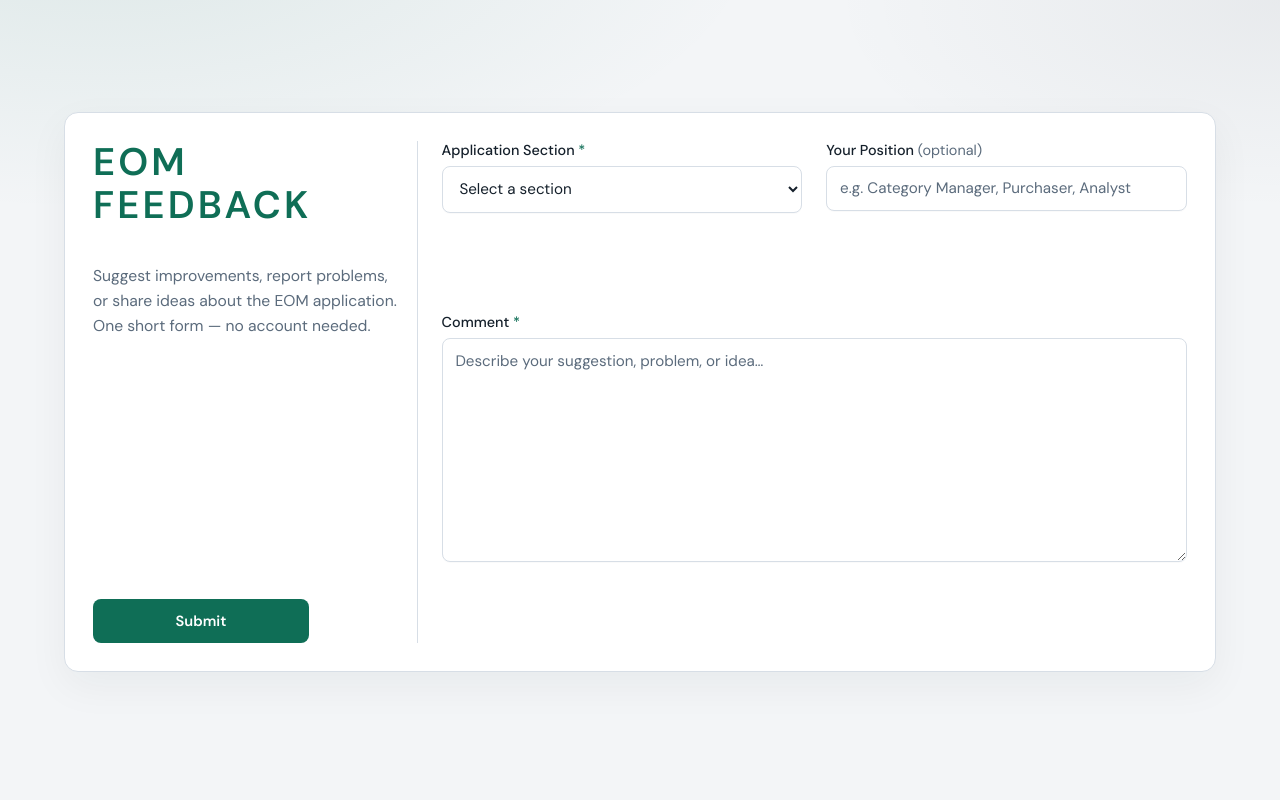
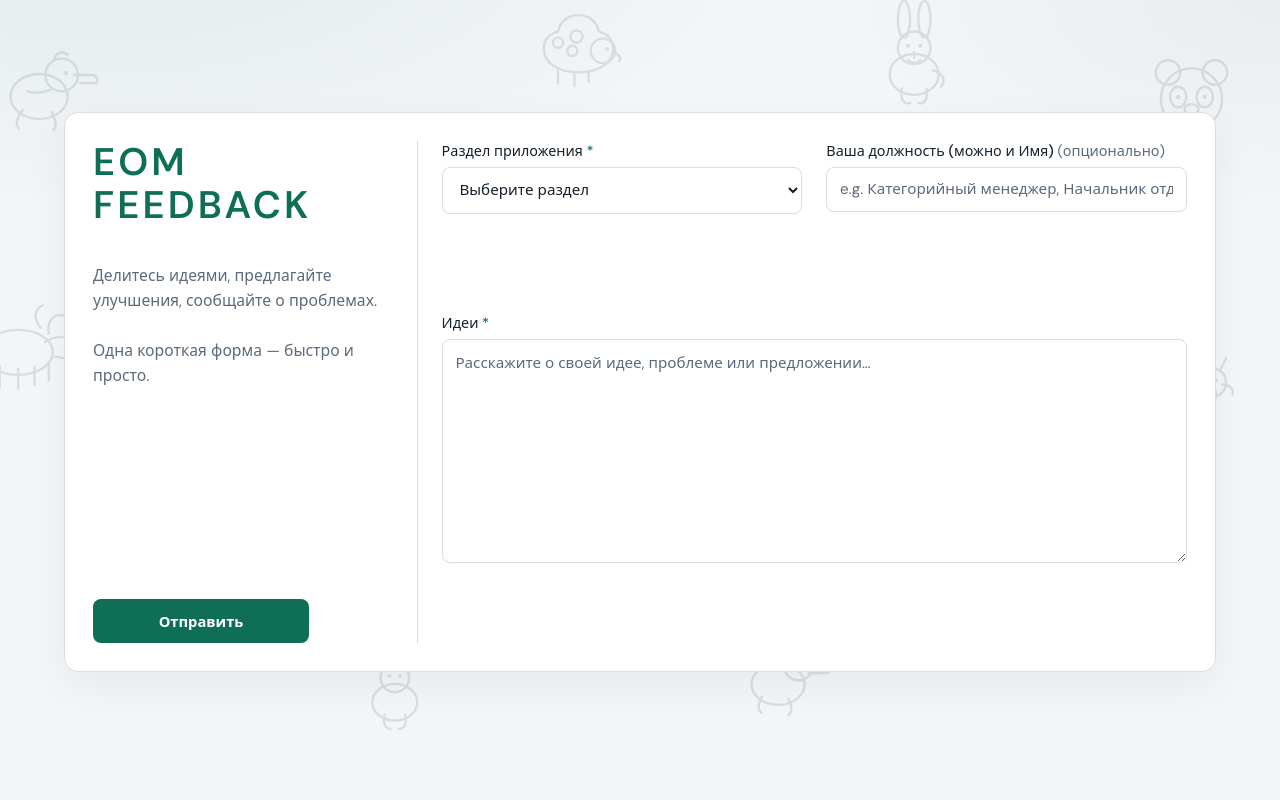
Before and after one commit to johngo5-beep/eom-feedback, a Flask app: page / in a window 1280 px wide. Run offline with Flask 3, Linux system fonts and the light colour scheme; some libraries are stand-ins or nearby versions.

Commit message:
russial UI, background with doodles

```diff
--- a/routes.py
+++ b/routes.py
@@ -7,11 +7,11 @@ from db import insert_feedback
 bp = Blueprint("main", __name__)
 
 APP_SECTIONS = (
-    "General",
-    "Entities",
-    "Matrices",
-    "Forecast",
-    "Integration to Core system",
+    "Общее",
+    "Сущности",
+    "Матрицы",
+    "Прогнозы",
+    "Результаты отпвляемые 1С",
 )
 
 COMMENT_MAX_LENGTH = 5000
--- a/static/styles.css
+++ b/static/styles.css
@@ -24,12 +24,26 @@ body {
 }
 
 body {
+  position: relative;
   font-family: var(--font);
   color: var(--ink);
   background:
-    radial-gradient(1200px 500px at 8% -8%, rgba(15, 110, 86, 0.09), transparent 55%),
-    radial-gradient(900px 420px at 100% 0%, rgba(21, 32, 43, 0.05), transparent 50%),
+    radial-gradient(1200px 500px at 8% -8%, rgba(15, 110, 86, 0.07), transparent 55%),
+    radial-gradient(900px 420px at 100% 0%, rgba(21, 32, 43, 0.04), transparent 50%),
     var(--bg);
+}
+
+/* Pale contour doodles behind the form — decorative only. */
+.bg-fun {
+  position: fixed;
+  inset: 0;
+  z-index: 0;
+  pointer-events: none;
+  background-image: url("/static/bg-doodles.svg?v=animals2");
+  background-repeat: no-repeat;
+  background-position: center;
+  background-size: min(1400px, 110vw) auto;
+  opacity: 0.22;
 }
 
 ::selection {
@@ -37,6 +51,8 @@ body {
 }
 
 .page {
+  position: relative;
+  z-index: 1;
   width: min(100% - 2rem, 72rem);
   margin: 0 auto;
   padding: 2rem 0 3rem;
--- a/templates/index.html
+++ b/templates/index.html
@@ -18,6 +18,7 @@
     <link rel="stylesheet" href="{{ url_for('static', filename='styles.css') }}" />
   </head>
   <body>
+    <div class="bg-fun" aria-hidden="true"></div>
     <main class="page">
       {% with messages = get_flashed_messages(with_categories=true) %}
         {% if messages %}
@@ -39,24 +40,25 @@
           <div class="col-left-top">
             <p class="brand">EOM Feedback</p>
             <p class="lede">
-              Suggest improvements, report problems, or share ideas about the
-              EOM application. One short form — no account needed.
+              Делитесь идеями, предлагайте улучшения, сообщайте о проблемах.
+              <br><br>
+              Одна короткая форма — быстро и просто.
             </p>
           </div>
 
           <div class="col-left-actions">
             <div class="action-note" {% if submitted %}role="status"{% endif %}>
-              {% if submitted %}Thank you for your feedback!{% endif %}
+              {% if submitted %}Спасибо за идеи!{% endif %}
             </div>
             <div class="action-button">
               {% if not submitted %}
-                <button type="submit" class="btn btn-primary">Submit</button>
+                <button type="submit" class="btn btn-primary">Отправить</button>
               {% else %}
                 <a
                   class="btn btn-primary"
                   href="{{ url_for('main.write_again') }}"
                 >
-                  Write one more feedback
+                  Написать ещё одну идею
                 </a>
               {% endif %}
             </div>
@@ -65,7 +67,7 @@
 
         <div class="field field-section">
           <label for="section">
-            Application Section <span class="req">*</span>
+            Раздел приложения <span class="req">*</span>
           </label>
           <select
             id="section"
@@ -74,7 +76,7 @@
             {% if submitted %}disabled{% endif %}
           >
             <option value="" disabled {% if not form.section %}selected{% endif %}>
-              Select a section
+              Выберите раздел
             </option>
             {% for section in sections %}
               <option
@@ -89,14 +91,14 @@
 
         <div class="field field-position">
           <label for="position">
-            Your Position <span class="optional">(optional)</span>
+            Ваша должность (можно и Имя) <span class="optional">(опционально)</span>
           </label>
           <input
             id="position"
             name="position"
             type="text"
             maxlength="200"
-            placeholder="e.g. Category Manager, Purchaser, Analyst"
+            placeholder="e.g. Категорийный менеджер, Начальник отдела и т.д."
             value="{{ form.position }}"
             {% if submitted %}readonly{% endif %}
           />
@@ -104,7 +106,7 @@
 
         <div class="field field-comment">
           <label for="comment">
-            Comment <span class="req">*</span>
+            Идеи <span class="req">*</span>
           </label>
           <textarea
             id="comment"
@@ -112,7 +114,7 @@
             rows="8"
             maxlength="5000"
             required
-            placeholder="Describe your suggestion, problem, or idea…"
+            placeholder="Расскажите о своей идее, проблеме или предложении…"
             {% if submitted %}readonly{% endif %}
           >{{ form.comment }}</textarea>
         </div>
```
Also changed, not shown: static/bg-doodles.svg (added).
